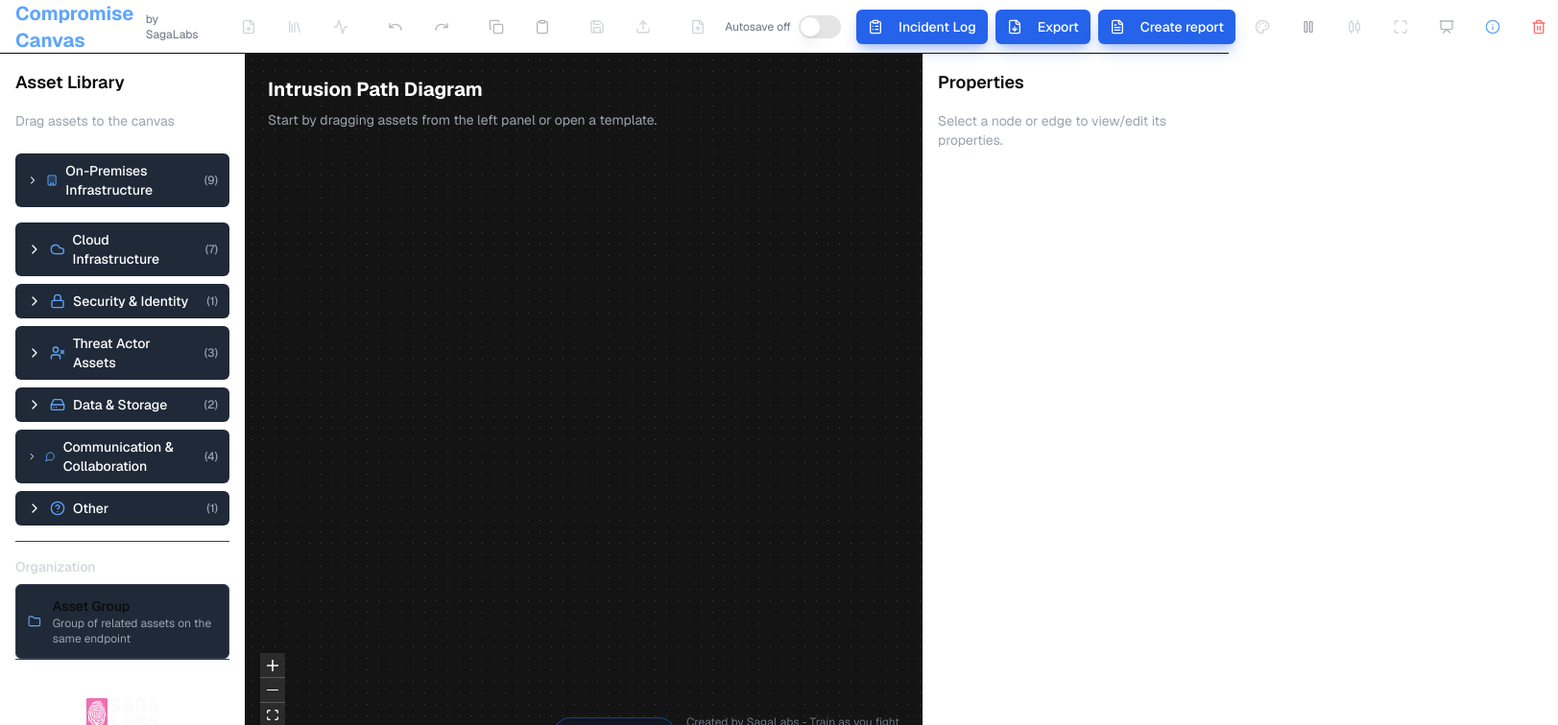
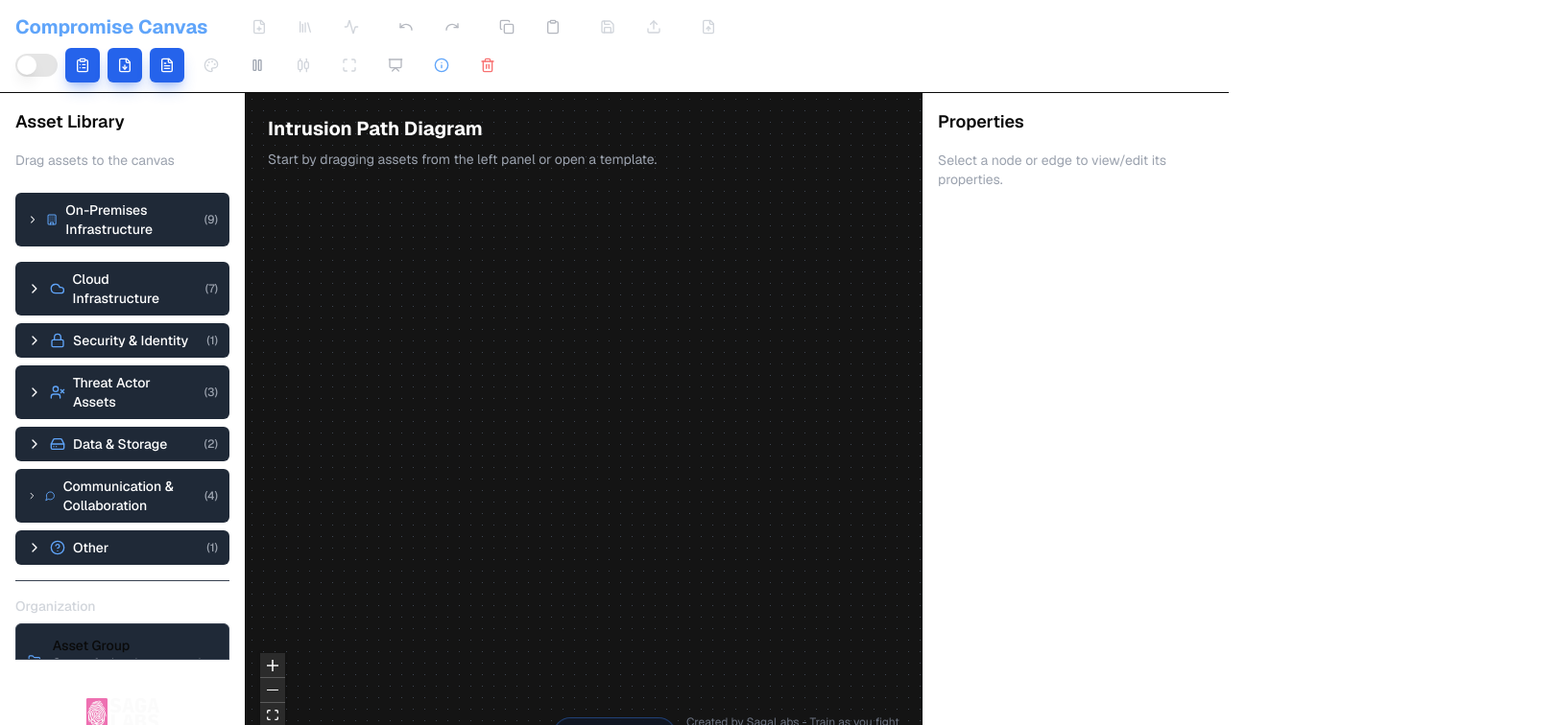
Before and after one commit to SagaLabs/CompromiseCanvas, a Next.js app: page / in a window 1280 px wide. Shown: the top 756 px of the page at 96% size, 1623 px wide, since content can reach past the window. Built offline with nearby package versions, Linux system fonts and the light colour scheme.

Commit message:
fix responsive header overflow

```diff
--- a/components/compromise-canvas.tsx
+++ b/components/compromise-canvas.tsx
@@ -491,7 +491,7 @@ export default function CompromiseCanvas() {
   }
 
   return (
-    <div className="ip-app flex h-screen w-screen flex-col">
+    <div className="ip-app flex h-[100dvh] w-full max-w-full flex-col overflow-hidden">
       {!presentationMode && (
         <HeaderControls
           onSave={handleSave}
--- a/components/header-controls.tsx
+++ b/components/header-controls.tsx
@@ -120,11 +120,11 @@ export default function HeaderControls({
     : autosaveLabel
 
   return (
-    <header className="ip-header flex h-14 items-center justify-between border-b px-4">
-      <div className="flex items-center gap-4">
-        <div className="flex items-center gap-3">
+    <header className="ip-header flex min-h-14 flex-wrap items-center justify-between gap-x-4 border-b px-4 py-2 2xl:h-14 2xl:flex-nowrap 2xl:py-0">
+      <div className="flex w-full items-center gap-4 xl:w-auto">
+        <div className="flex shrink-0 items-center gap-3">
           <div className="text-xl font-bold text-blue-400">Compromise Canvas</div>
-          <div className="text-xs text-gray-500">by SagaLabs</div>
+          <div className="hidden text-xs text-gray-500 2xl:block">by SagaLabs</div>
         </div>
         <div className="ip-divider h-6 w-px"></div>
         <div className="flex items-center gap-2">
@@ -249,13 +249,13 @@ export default function HeaderControls({
         </div>
       </div>
 
-      <div className="flex items-center gap-2">
+      <div className="flex w-full items-center justify-end gap-2 xl:w-auto">
         <div
-          className="flex items-center gap-2 px-2 py-1"
+          className="flex items-center gap-2 py-1 2xl:px-2"
           title={autosaveTitle}
         >
           <span
-            className={`whitespace-nowrap text-xs ${
+            className={`sr-only whitespace-nowrap text-xs 2xl:not-sr-only ${
               autosaveStatus === "error" ? "text-red-400" : autosaveEnabled ? "text-green-400" : "text-gray-500"
             }`}
             aria-live="polite"
@@ -272,22 +272,24 @@ export default function HeaderControls({
           variant="ghost"
           size="sm"
           onClick={onToggleIncidentLog}
-          className="bg-blue-600 text-white shadow-lg shadow-blue-600/30 hover:bg-blue-500 hover:text-white"
+          className="w-9 bg-blue-600 px-0 text-white shadow-lg shadow-blue-600/30 hover:bg-blue-500 hover:text-white 2xl:w-auto 2xl:px-3"
           title="Open Incident Log"
+          aria-label="Open Incident Log"
         >
-          <ClipboardList className="h-4 w-4 mr-2" aria-hidden="true" />
-          Incident Log
+          <ClipboardList className="h-4 w-4 2xl:mr-2" aria-hidden="true" />
+          <span className="sr-only 2xl:not-sr-only">Incident Log</span>
         </Button>
         <DropdownMenu>
           <DropdownMenuTrigger asChild>
             <Button
               variant="ghost"
               size="sm"
-              className="bg-blue-600 text-white shadow-lg shadow-blue-600/30 hover:bg-blue-500 hover:text-white"
+              className="w-9 bg-blue-600 px-0 text-white shadow-lg shadow-blue-600/30 hover:bg-blue-500 hover:text-white 2xl:w-auto 2xl:px-3"
               title="Export"
+              aria-label="Export"
             >
-              <FileDown className="mr-2 h-4 w-4" aria-hidden="true" />
-              Export
+              <FileDown className="h-4 w-4 2xl:mr-2" aria-hidden="true" />
+              <span className="sr-only 2xl:not-sr-only">Export</span>
             </Button>
           </DropdownMenuTrigger>
           <DropdownMenuContent align="end" className="w-48">
@@ -302,7 +304,7 @@ export default function HeaderControls({
           label="Create report"
           variant="ghost"
           size="sm"
-          className="bg-blue-600 text-white shadow-lg shadow-blue-600/30 hover:bg-blue-500 hover:text-white"
+          className="h-9 w-9 bg-blue-600 px-0 text-white shadow-lg shadow-blue-600/30 hover:bg-blue-500 hover:text-white [&>span]:sr-only 2xl:w-auto 2xl:px-3 2xl:[&>span]:not-sr-only"
         />
         <ThemePicker />
         <Button
```
Also changed, not shown: 1 other file (tests, documents, lock files or other folders).
